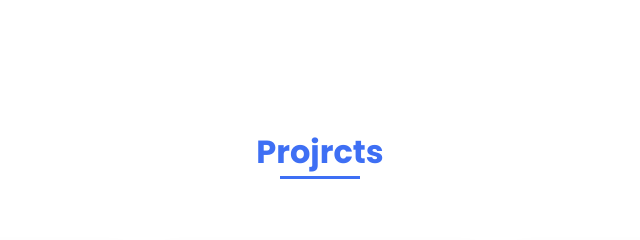
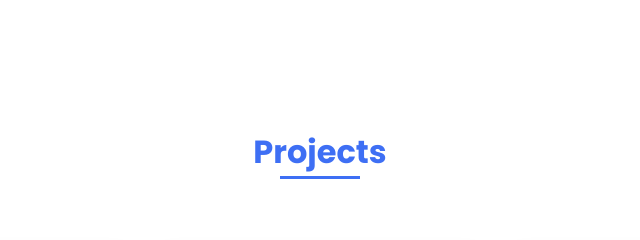
Before and after one commit to RtKush/RtKush, a plain HTML site: page index.html in a window 1280 px wide. Shown: the part 2520-2760 px from the top of the page, 320-960 px from the left. Drawn offline with nearby package versions, Linux system fonts and the light colour scheme.

Commit message:
Update index.html

```diff
--- a/index.html
+++ b/index.html
@@ -233,7 +233,7 @@
 
             <!--===== WORK =====-->
             <section class="work section" id="work">
-                <h2 class="section-title">Projrcts</h2>
+                <h2 class="section-title">Projects</h2>
 
                 <div class="work__container bd-grid">
                     <a href="" class="work__img">
```
